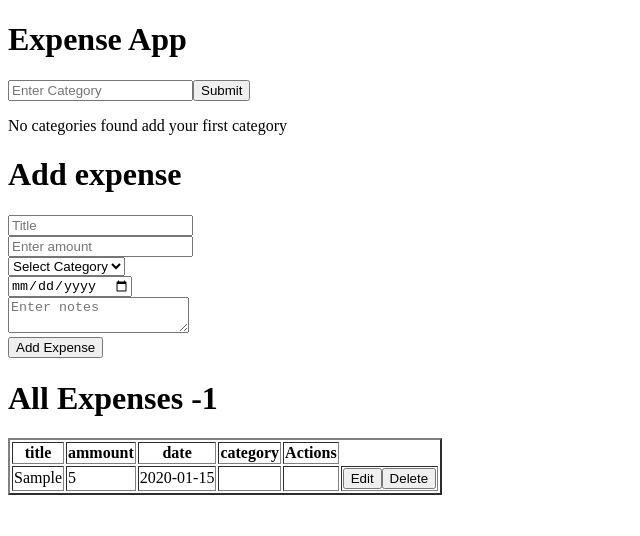
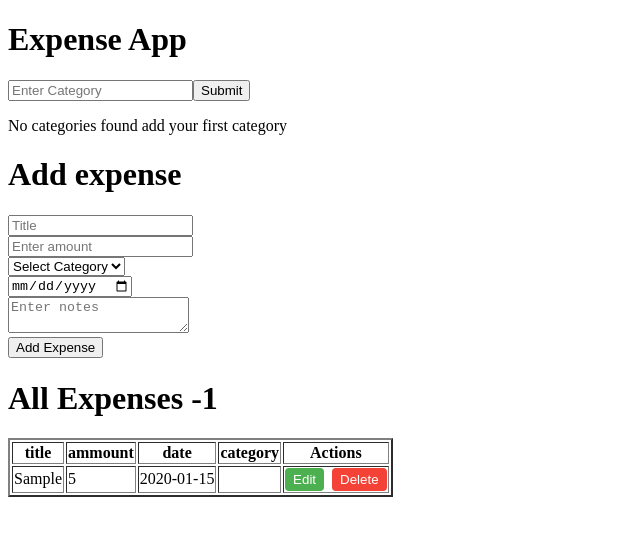
Before and after one commit to niti-ryy/expense-app-practice, a React (Vite) app: page / in a window 1280 px wide. Both pictures are taken after typing "Sample", "5", "2020-01-15", "Sample" into the empty fields and a click on the button "Add Expense". Shown: the top 536 px of the page, without its empty margins (0-640 px from the left). Built offline with nearby package versions, Linux system fonts and the light colour scheme.

Commit message:
isediting

```diff
--- a/src/App.jsx
+++ b/src/App.jsx
@@ -2,7 +2,7 @@
 import AddCategory from "./addCategory";
 import { useEffect, useState } from "react";
 import ListingCategory from "./listingCategory";
-import { AddExpense } from "./expenseForm";
+import { ExpenseForm } from "./expenseForm";
 import { ExpenseList } from "./expenseList";
 
 function App() {
@@ -103,7 +103,7 @@ const updateCategory=(data)=>{
           </div>
         ) : <ListingCategory categories={categories} removeCategory={removeCategory} updateCategory={updateCategory}/>
       }
-      <AddExpense categories={categories} addExpense={addExpense}/>
+      <ExpenseForm categories={categories} addExpense={addExpense}/>
       <ExpenseList expenses={expenses} deleteExpense={deleteExpense}/>
     </>
   )
--- a/src/expenseForm.jsx
+++ b/src/expenseForm.jsx
@@ -3,7 +3,7 @@ import PropTypes from "prop-types"
     import { AddExpenseCushion } from "./addExpense"
     import { editExpense } from "./editExpense"
 
-export const AddExpense=({categories,addExpense})=>{
+    export const ExpenseForm = ({categories, addExpense}) => {
 
         const [formData,setFormData] =useState({
             title:"",
@@ -138,7 +138,8 @@ export const AddExpense=({categories,addExpense})=>{
         )
     }
 
-AddExpense.propTypes={
+
+    ExpenseForm.propTypes={
         categories:PropTypes.array.isRequired,
         addExpense:PropTypes.func.isRequired
 
--- a/src/expenseTableItems.jsx
+++ b/src/expenseTableItems.jsx
@@ -1,19 +1,75 @@
+// import { useState } from "react"
+
+// export const ExpenseTableItem = (props) => {
+//     const{deleteExpense}=props
+//     console.log(props,"expensetableitem")
+//     const handleClick=()=>{
+//         deleteExpense(props.id)
+//     }
+
+//     const [toogle,setToggle]=useState(false)
+//     const handleEditInfo=(info)=>{
+//         console.log(info)
+//     }
+
+//     return (
+//         <tr>
+//             {/* Map through the keys to display values */}
+//             {Object.keys(props).filter(key => key !== 'id' && key !== 'notes').map(key => (
+//                 <td key={key}>{props[key]}</td>
+//             ))
+//             }
+//             <td>
+//                 <button onClick={()=>{handleEditInfo(...props)}}>Edit</button>
+//                 <button onClick={handleClick}>Delete</button>
+//             </td>
+//         </tr>
+//     )
+// }
+
+import { useState } from "react"
+import PropTypes from "prop-types" // Added PropTypes
+
 export const ExpenseTableItem = (props) => {
-    const{deleteExpense}=props
-    console.log(props,"expensetableitem")
-    const handleClick=()=>{
-        deleteExpense(props.id)
+    const { deleteExpense, id, ...rest } = props // Destructure what we need
+    const [isEditing, setIsEditing] = useState(false) // Renamed for clarity
+
+    const handleDelete = () => {
+        deleteExpense(id)
     }
+
+    const handleEdit = () => {
+        setIsEditing(!isEditing)
+        console.log(rest) // Log the data without function props
+    }
+
     return (
         <tr>
-            {/* Map through the keys to display values */}
-            {Object.keys(props).filter(key => key !== 'id' && key !== 'notes').map(key => (
-                <td key={key}>{props[key]}</td>
-            ))}
-            <td>
-                <button>Edit</button>
-                <button onClick={handleClick}>Delete</button>
+            {Object.entries(rest)
+                .filter(([key]) => key !== 'notes')
+                .map(([key, value]) => (
+                    <td key={key}>{value}</td>
+                ))
+            }
+            <td style={{ display: 'flex', gap: '8px' }}>
+                <button
+                    onClick={handleEdit}
+                    style={{ padding: '4px 8px', background: '#4CAF50', color: 'white', border: 'none', borderRadius: '4px' }}
+                >
+                    Edit
+                </button>
+                <button
+                    onClick={handleDelete}
+                    style={{ padding: '4px 8px', background: '#f44336', color: 'white', border: 'none', borderRadius: '4px' }}
+                >
+                    Delete
+                </button>
             </td>
         </tr>
     )
 }
+
+ExpenseTableItem.propTypes = {
+    id: PropTypes.oneOfType([PropTypes.string, PropTypes.number]).isRequired,
+    deleteExpense: PropTypes.func.isRequired
+}
```
Also changed, not shown: src/expenseTabl.jsx (+34 -0 lines). Lines whose indentation alone changed are shown as unchanged.
